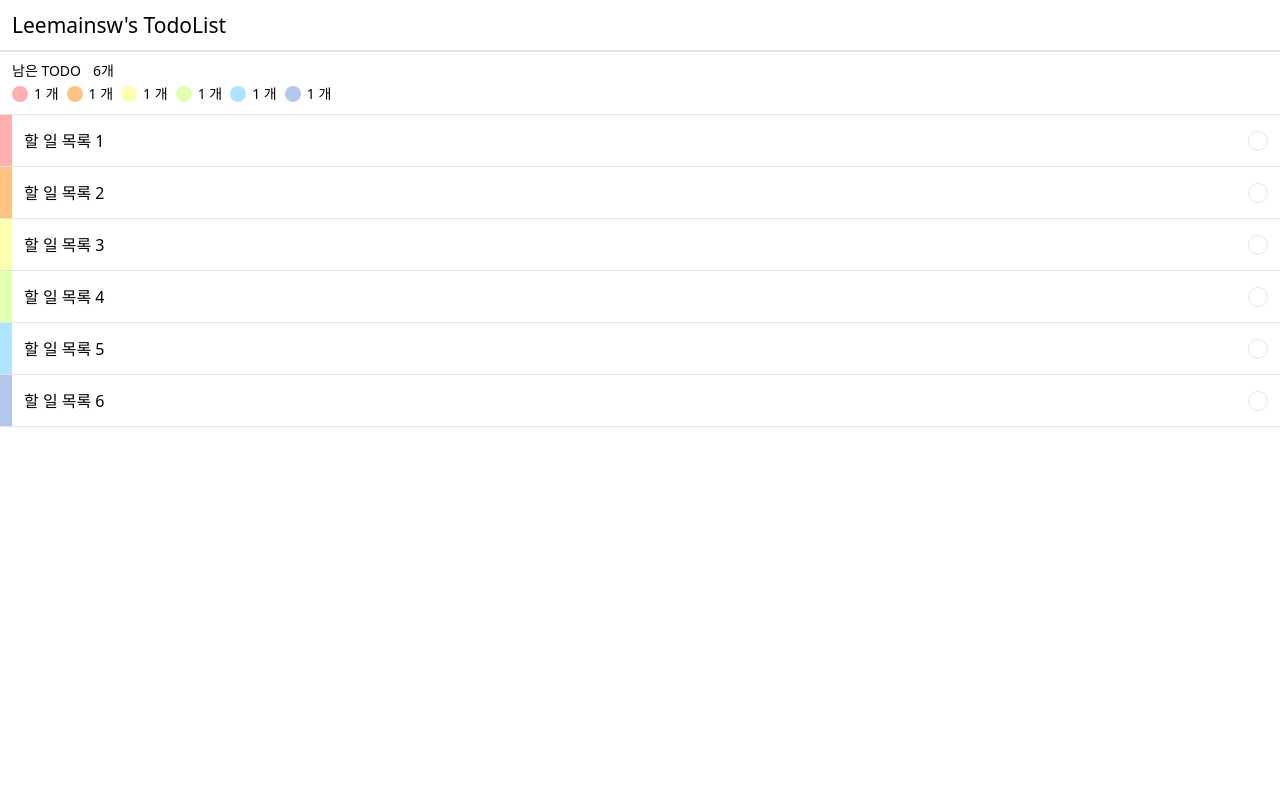
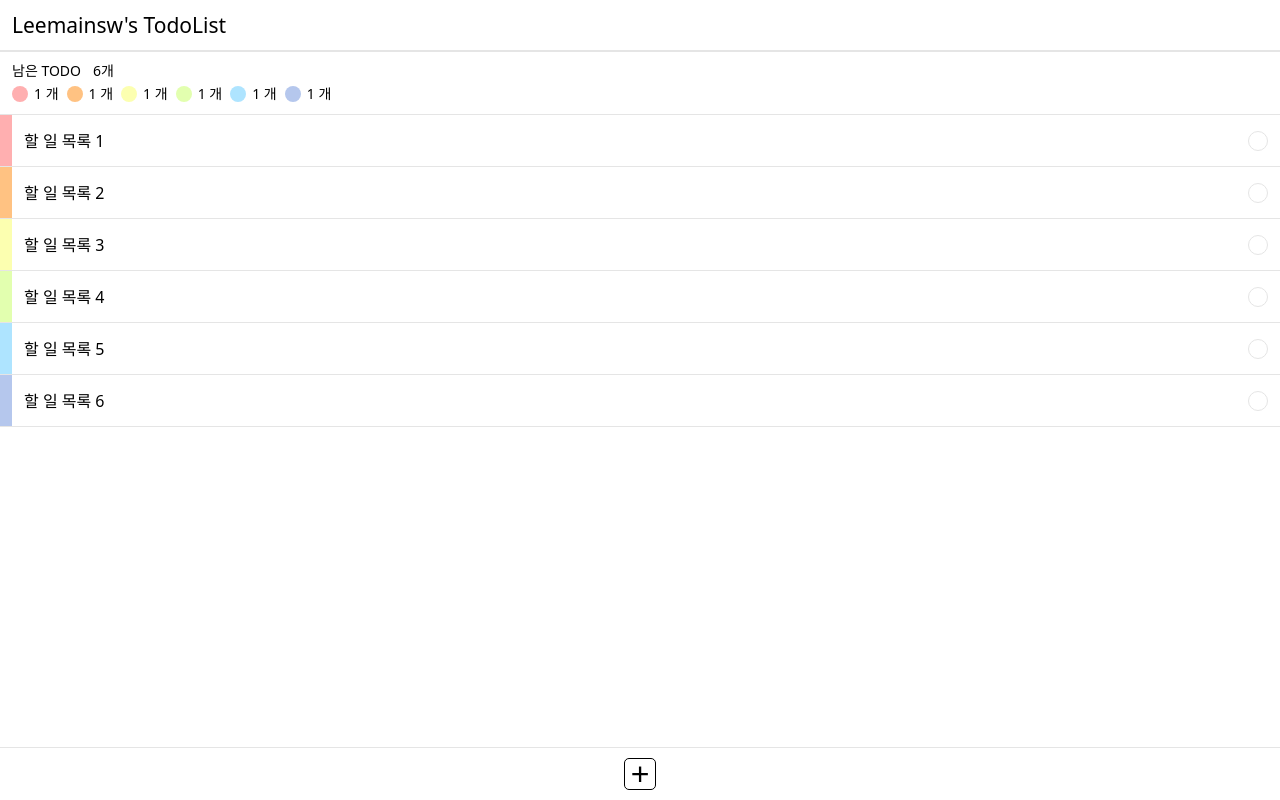
Before and after one commit to Leemainsw/TIL, a Next.js app in the folder NextJS/next-study-1/next-todo/: page / in a window 1280 px wide. Built offline with nearby package versions, Linux system fonts and the light colour scheme; no server answers.

Commit message:
[NextJS] 클론 코딩으로 시작하는 Next.js 챕터 6 - 푸터 만들기

```diff
--- /dev/null
+++ b/NextJS/next-study-1/next-todo/components/Footer.tsx
@@ -0,0 +1,44 @@
+import React from 'react';
+import { useRouter } from 'next/router';
+import styled from 'styled-components';
+import palette from '../styles/palette';
+
+const Container = styled.footer`
+    width: 100%;
+    height: 53px;
+    position: fixed;
+    bottom: 0;
+    border-top: 1px solid ${palette.gray};
+    display: flex;
+    justify-content: center;
+    align-items: center;
+    background-color: white;
+    .footer-button{
+        font-size: 32px;
+        width: 32px;
+        height: 32px;
+        border-radius: 5px;
+        border: 1px solid black;
+        display: flex;
+        justify-content: center;
+        align-items: center;
+        background-color: white;
+        padding: 0;
+        line-height: 0;
+        outline: none;
+    }
+`
+
+const Footer: React.FC = () => {
+    const router = useRouter();
+    const isMain = router.pathname === '/';
+    return (
+        <Container>
+            <button type="button" className="footer-button" onClick={() => router.push(isMain ? '/todo/add' : '/')}>
+                { isMain ? '+' : '-' }
+            </button>
+        </Container>
+    );
+}
+
+export default Footer;
--- a/NextJS/next-study-1/next-todo/pages/_app.tsx
+++ b/NextJS/next-study-1/next-todo/pages/_app.tsx
@@ -1,4 +1,5 @@
 import { AppProps } from "next/app"
+import Footer from "../components/Footer";
 import Header from "../components/Header";
 import GlobalStyle from "../styles/GlobalStyle"
 
@@ -8,6 +9,7 @@ const app = ({Component, pageProps}: AppProps) => {
             <GlobalStyle />
             <Header />
             <Component {...pageProps} />
+            <Footer />
         </>
     )
 }
```
